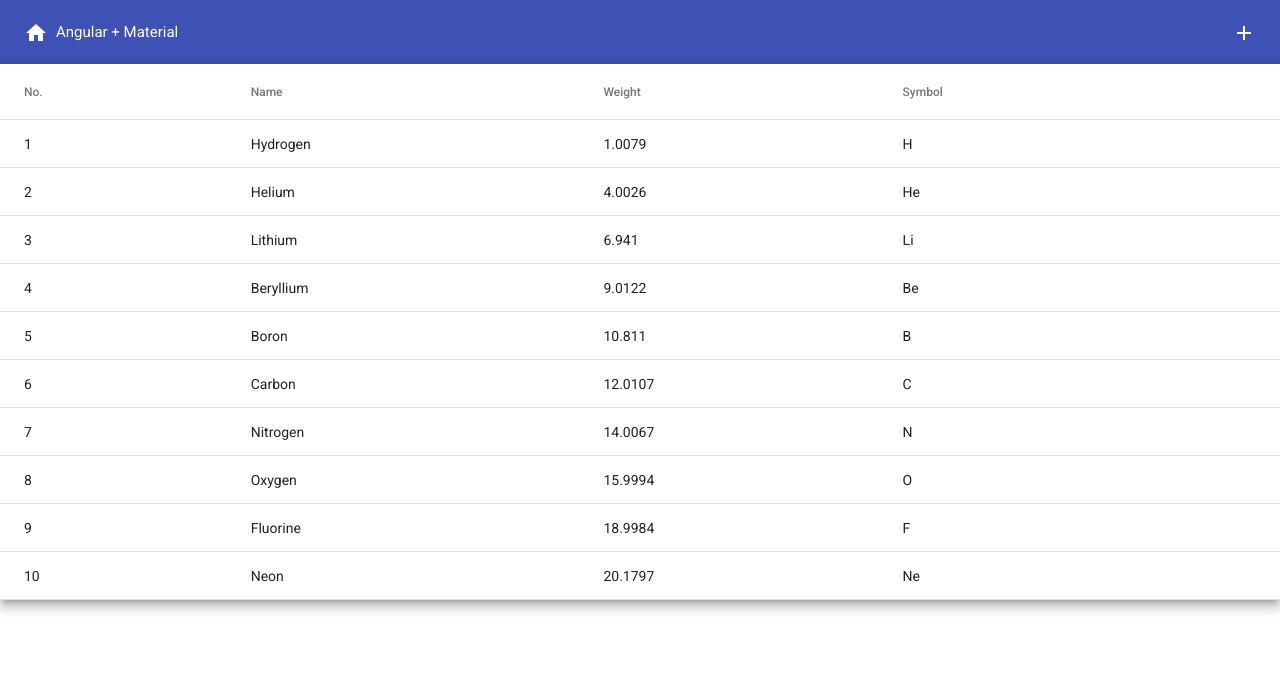
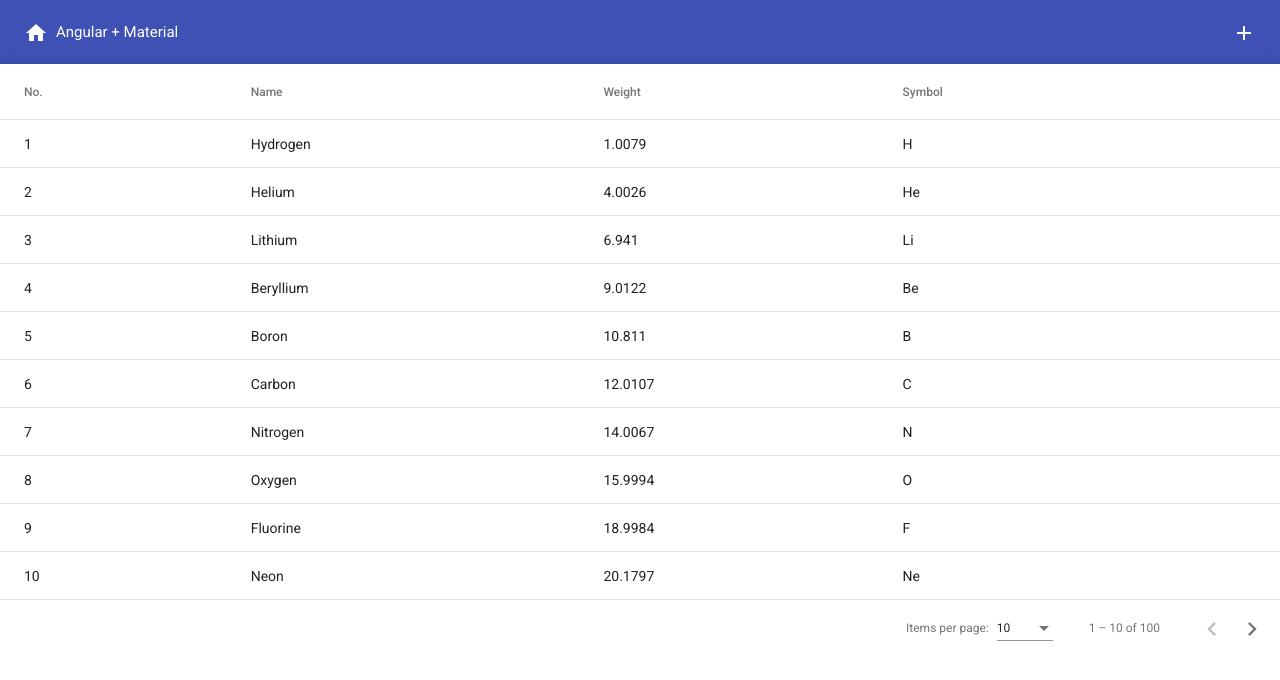
Before and after one commit to nataliasouto/angular-material, an Angular app: page / in a window 1280 px wide. Shown: the top 680 px of the page. Built offline with nearby package versions, Linux system fonts and the light colour scheme.

Commit message:
create paginator

```diff
--- a/src/app/app.module.ts
+++ b/src/app/app.module.ts
@@ -12,6 +12,7 @@ import {MatToolbarModule} from '@angular/material/toolbar';
 import {MatIconModule} from '@angular/material/icon';
 import {MatButtonModule} from '@angular/material/button';
 import {MatTableModule} from '@angular/material/table';
+import {MatPaginatorModule} from '@angular/material/paginator';
 
 
 
@@ -28,7 +29,8 @@ import {MatTableModule} from '@angular/material/table';
     MatToolbarModule,
     MatIconModule,
     MatButtonModule,
-    MatTableModule
+    MatTableModule,
+    MatPaginatorModule
   ],
   providers: [],
   bootstrap: [AppComponent]
--- a/src/app/components/list/list.component.html
+++ b/src/app/components/list/list.component.html
@@ -30,3 +30,8 @@
     <tr mat-header-row *matHeaderRowDef="displayedColumns"></tr>
     <tr mat-row *matRowDef="let row; columns: displayedColumns;"></tr>
   </table>
+
+  <mat-paginator [length]="100"
+              [pageSize]="10"
+              [pageSizeOptions]="[5, 10, 25, 100]">
+  </mat-paginator>
```
